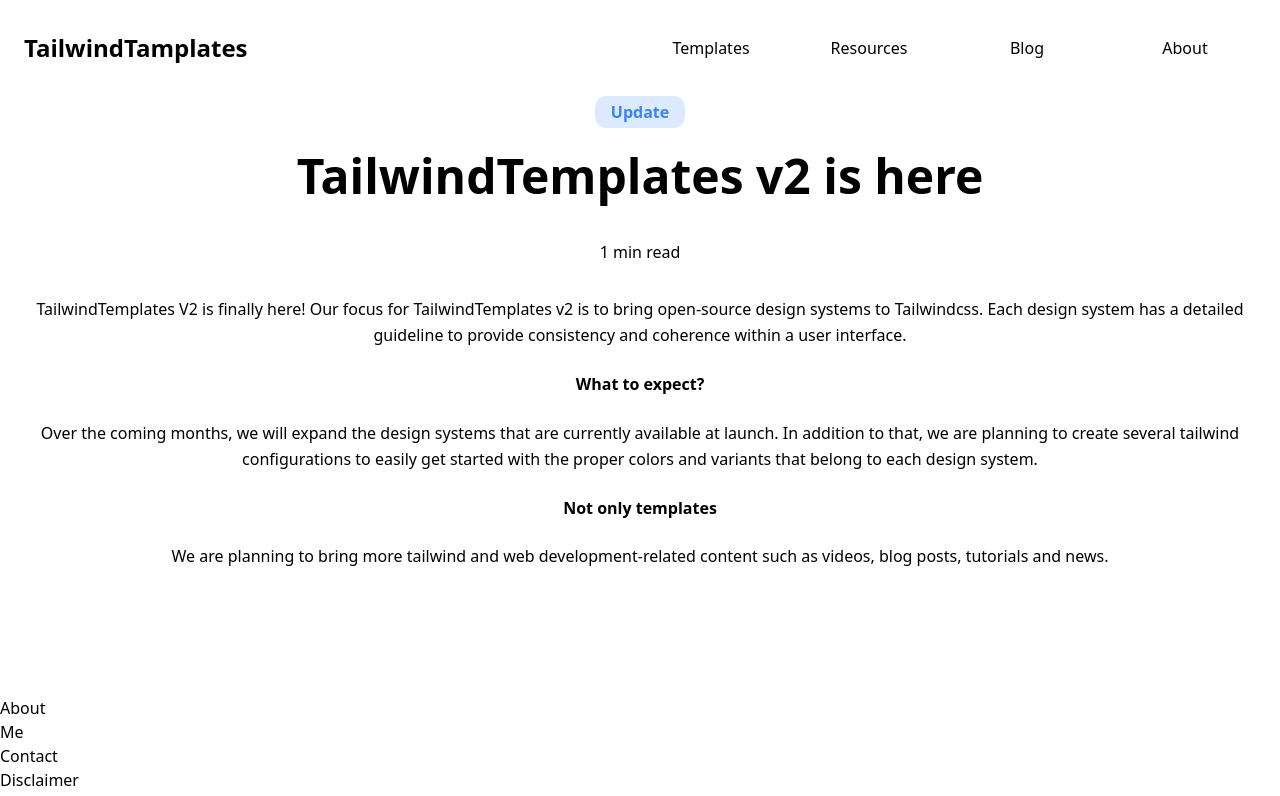
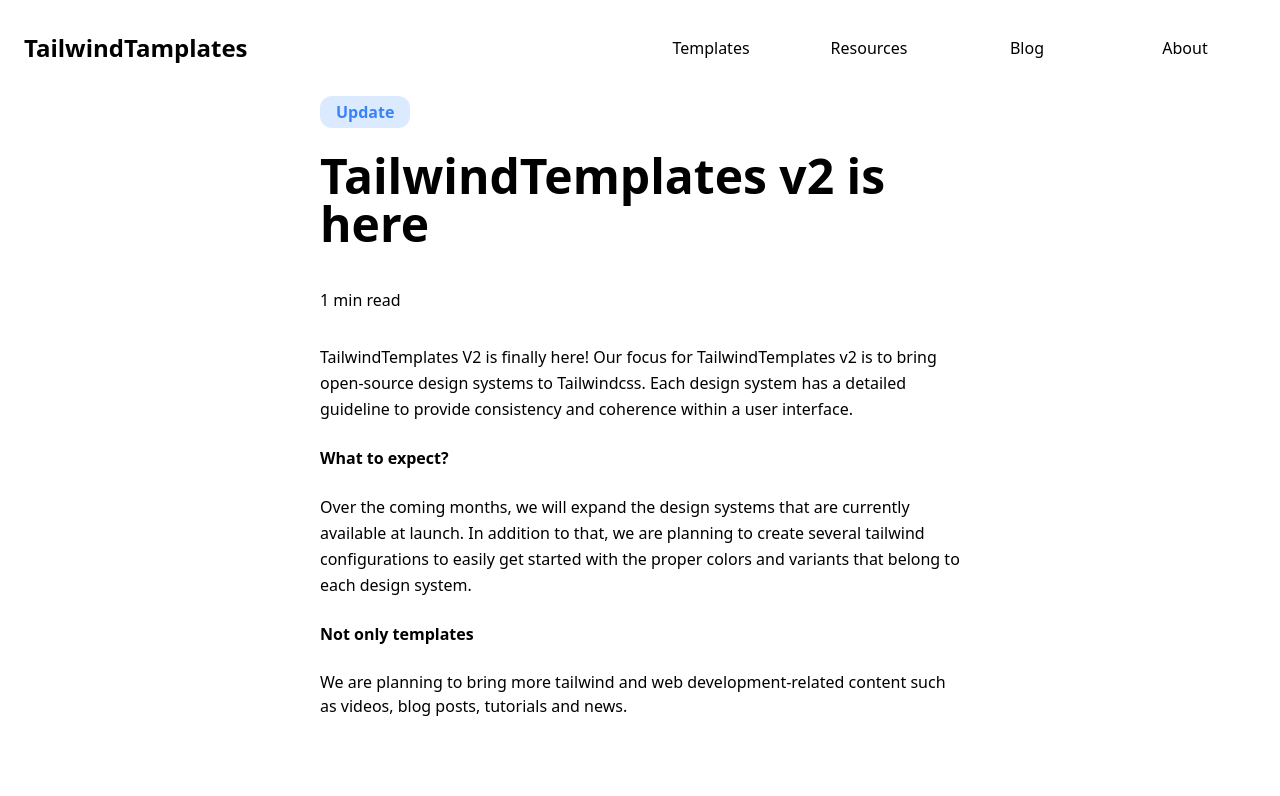
Before and after one commit to Masaya1208/trn_tailwindcss, a Next.js app in the folder my-app/: page / in a window 1280 px wide. Shown: the top 796 px of the page. Built offline with nearby package versions, Linux system fonts and the light colour scheme.

Commit message:
mainの体裁を整えました

```diff
--- a/my-app/app/page.tsx
+++ b/my-app/app/page.tsx
@@ -24,7 +24,7 @@
             </nav>
           </div>
           {/*メイン*/}
-          <div className="text-center">
+          <div className="w-11/12 md:w-10/12 lg:w-1/2 mx-auto">
             <div>
               <div className="bg-blue-100 inline-block py-1 px-4 rounded-xl mb-6">
                 <p className="text-blue-500 font-bold">
@@ -34,8 +34,12 @@
             </div>
 
             <section className="mt-10 mb-32 blog">
-              <h1>
-                1 min read</h1>
+              <div className="flex justfy-between items-center">
+                <div className="flex item-center">
+                  <p className="text-ui-secoudary">
+                    1 min read</p>
+                </div>
+              </div>
               <div className="mt-8">
                   <div className="paragraph-block">
                     <p className="mb-6 leading-relaxed">
@@ -58,8 +62,8 @@
                     We are planning to bring more tailwind and web development-related content such as videos, blog posts, tutorials and news. </p>
                   </div>
               </div>
+
             </section>
-
 
 
             </div>
```
Lines whose indentation alone changed are shown as unchanged.
